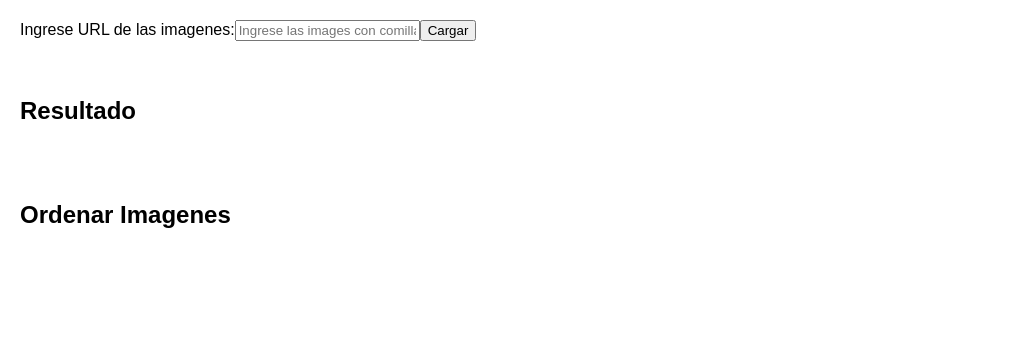
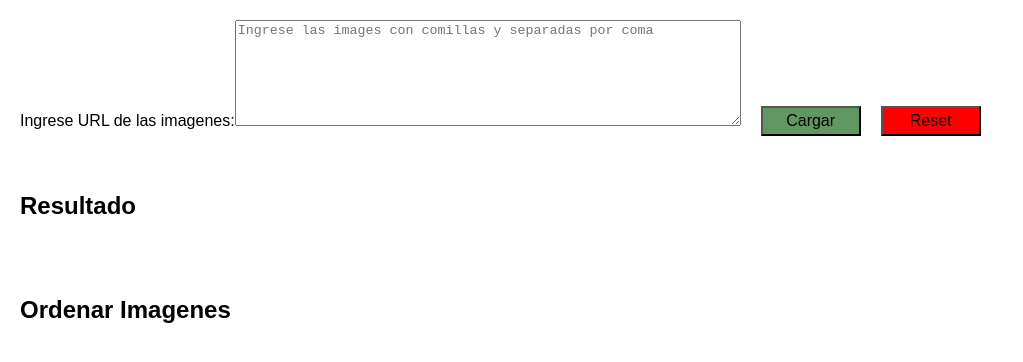
Before and after one commit to DamianYerien/ImageSort, a React (Create React App) app: page / in a window 1280 px wide. Shown: the top 362 px of the page, without its empty margins (0-1023 px from the left). Built offline with nearby package versions, Linux system fonts and the light colour scheme.

Commit message:
feat:reset button

```diff
--- a/src/App.js
+++ b/src/App.js
@@ -38,13 +38,20 @@ function App() {
     )
   }
 
+  function handleReset(e) {
+    e.preventDefault();
+    setItems([])
+    setInput({input: ""})
+  }
+
 
   return (
     <div className="App">
       <form onSubmit={(e) => handleSubmit(e)} >
         <label>Ingrese URL de las imagenes:
-          <input type="text" onChange={(e) => handleInputChange(e)} name='name' value={input} placeholder='Ingrese las images con comillas y separadas por coma' />
-          <button type="submit">Cargar</button>
+          <textarea className={style.input} type="text" onChange={(e) => handleInputChange(e)} name='name' value={input.input} placeholder='Ingrese las images con comillas y separadas por coma' />
+          <button type="submit" className={style.inputcargar}>Cargar</button>
+          <button onClick={(e) => handleReset(e)} className={style.inputreset}>Reset</button>
         </label>
       </form>
       <br />
--- a/src/App.module.css
+++ b/src/App.module.css
@@ -33,3 +33,25 @@
     height: 25px;
     margin-top: 30px;
 }
+
+.input{
+    min-width: 500px;
+    min-height: 100px;
+    overflow-x: visible;
+}
+
+.inputcargar{
+    width: 100px;
+    height: 30px;
+    margin-left: 20px;
+    font-size: 16px;
+    background-color: rgb(97, 151, 97);
+}
+
+.inputreset{
+    width: 100px;
+    height: 30px;
+    margin-left: 20px;
+    font-size: 16px;
+    background-color: red;
+}
```
